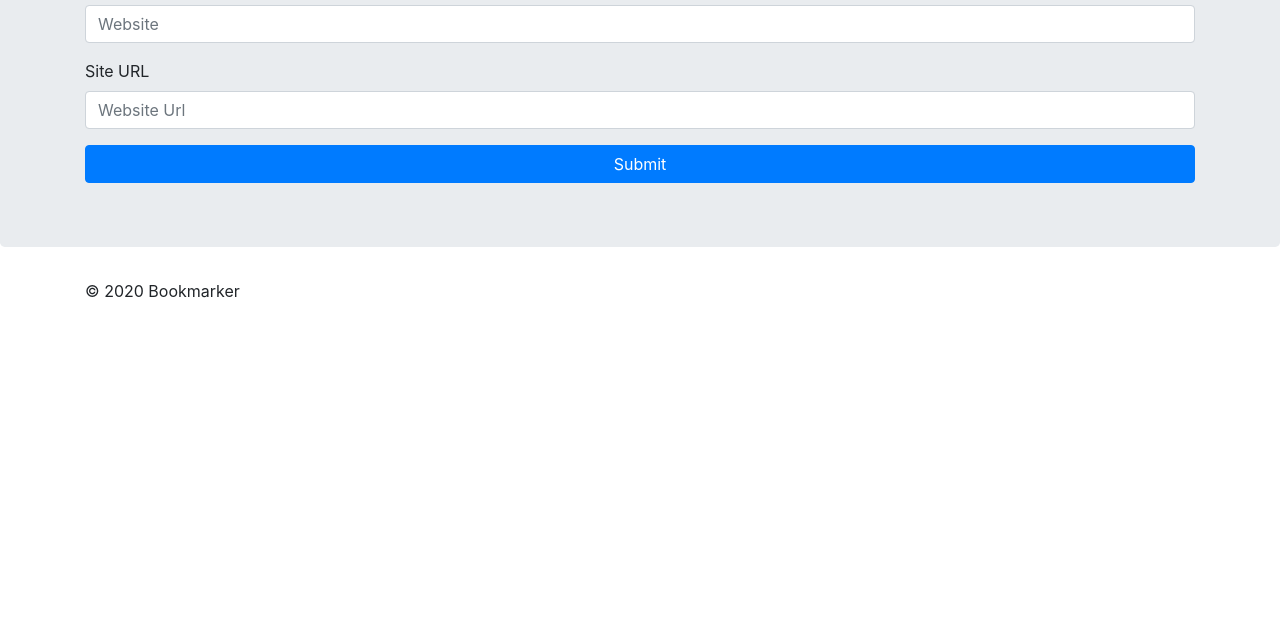
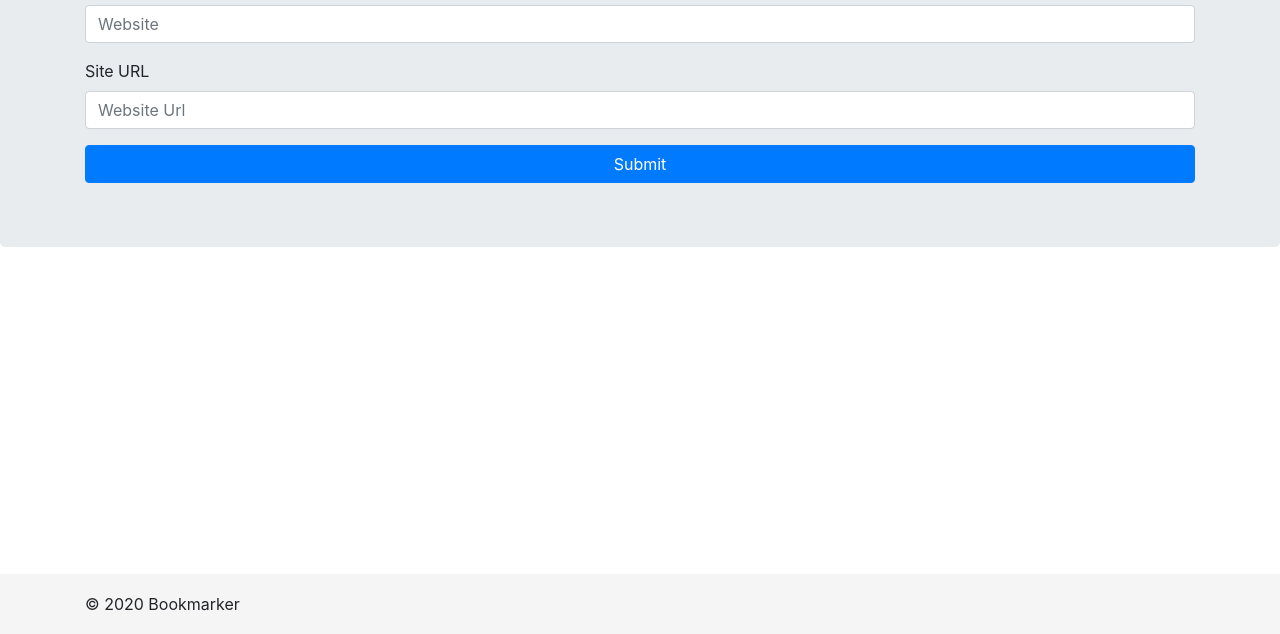
Before and after one commit to yamilrosa/bookmarker, a website: page index.html in a window 1280 px wide. Shown: the part 166-800 px from the top of the page. Drawn offline with nearby package versions, Linux system fonts and the light colour scheme.

Commit message:
added sticky footer

```diff
--- a/css/style.css
+++ b/css/style.css
@@ -0,0 +1,8 @@
+.footer {
+    position: absolute;
+    bottom: 0;
+    width: 100%;
+    height: 60px;
+    line-height: 60px;
+    background-color: #f5f5f5;
+}
--- a/index.html
+++ b/index.html
@@ -29,7 +29,7 @@
             </div>
         </div>
     </div>
-    <footer>
+    <footer class="footer">
         <div class="container">
             <p>&copy; 2020 Bookmarker</p>
         </div>
```
